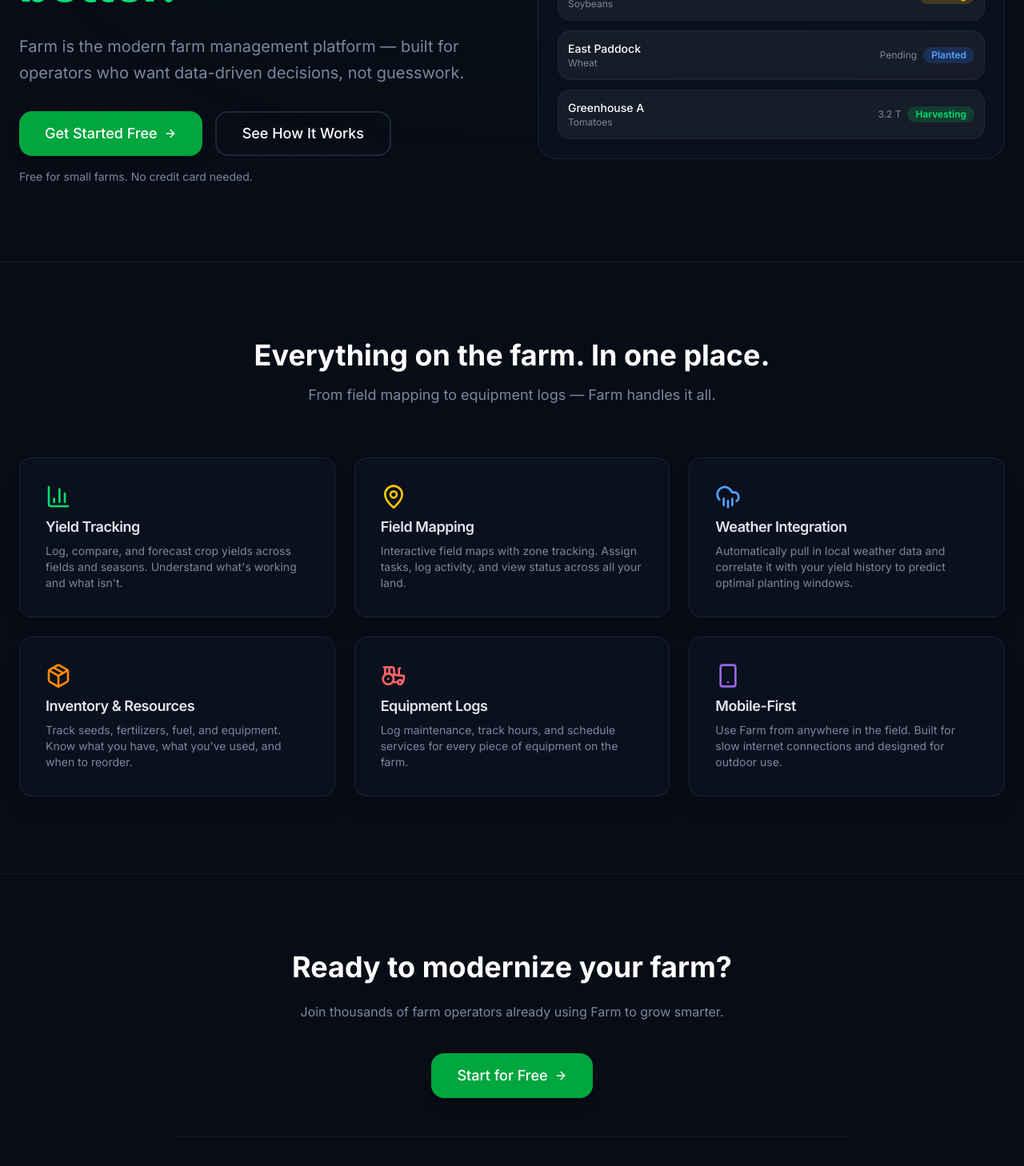
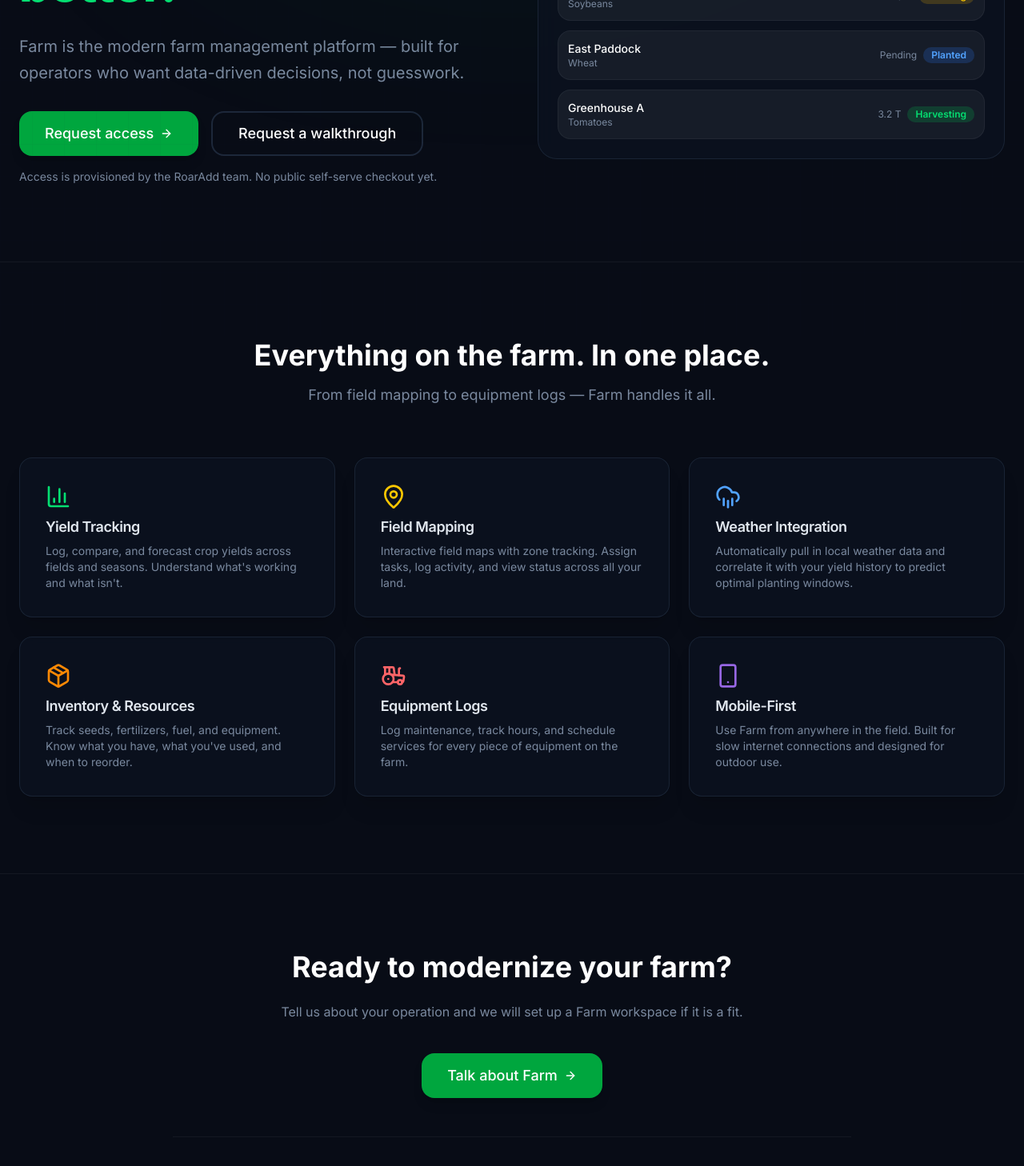
Before and after one commit to RoaraddTrackit-cloud/Roaradd-Services, a React (Vite) app in the folder website/: page /farm in a window 1280 px wide. Shown: the part 380-1838 px from the top of the page at 80% size. Built offline with nearby package versions, Linux system fonts and the light colour scheme; a web font is replaced by a local one.

Commit message:
fix(website): Farm and Trackit CTAs now open Contact with intent

```diff
--- a/website/src/pages/Farm.tsx
+++ b/website/src/pages/Farm.tsx
@@ -21,7 +21,6 @@ export default function Farm() {
       <div className="fixed top-0 left-1/2 -translate-x-1/2 -translate-y-1/2 w-[800px] h-[500px] bg-green-500/10 blur-[140px] rounded-full pointer-events-none" />
 
       <main className="pt-20">
-        {/* HERO */}
         <section className="py-24">
           <div className="max-w-7xl mx-auto px-6 grid lg:grid-cols-2 gap-16 items-center">
             <motion.div initial={{ opacity: 0, x: -30 }} animate={{ opacity: 1, x: 0 }} transition={{ duration: 0.7 }}>
@@ -38,12 +37,16 @@ export default function Farm() {
                 Farm is the modern farm management platform — built for operators who want data-driven decisions, not guesswork.
               </p>
               <div className="flex flex-col sm:flex-row gap-4">
-                <Button size="lg" className="bg-green-600 hover:bg-green-700 text-white gap-2 group">
-                  Get Started Free <ArrowRight className="w-4 h-4 group-hover:translate-x-1 transition-transform" />
+                <Button size="lg" className="bg-green-600 hover:bg-green-700 text-white gap-2 group" asChild>
+                  <Link href="/contact?intent=farm-trial">
+                    Request access <ArrowRight className="w-4 h-4 group-hover:translate-x-1 transition-transform" />
+                  </Link>
                 </Button>
-                <Button size="lg" variant="outline">See How It Works</Button>
+                <Button size="lg" variant="outline" asChild>
+                  <Link href="/contact?intent=farm-demo">Request a walkthrough</Link>
+                </Button>
               </div>
-              <p className="mt-4 text-sm text-muted-foreground">Free for small farms. No credit card needed.</p>
+              <p className="mt-4 text-sm text-muted-foreground">Access is provisioned by the RoarAdd team. No public self-serve checkout yet.</p>
             </motion.div>
 
             <motion.div initial={{ opacity: 0, scale: 0.95 }} animate={{ opacity: 1, scale: 1 }} transition={{ duration: 0.8, delay: 0.2 }}>
@@ -76,7 +79,6 @@ export default function Farm() {
           </div>
         </section>
 
-        {/* FEATURES */}
         <section className="py-24 border-t border-white/5">
           <div className="max-w-7xl mx-auto px-6">
             <div className="text-center mb-16">
@@ -99,13 +101,14 @@ export default function Farm() {
           </div>
         </section>
 
-        {/* CTA + CROSS-LINK */}
         <section className="py-24 border-t border-white/5">
           <div className="max-w-4xl mx-auto px-6 text-center">
             <h2 className="text-3xl md:text-4xl font-bold mb-6">Ready to modernize your farm?</h2>
-            <p className="text-muted-foreground mb-10">Join thousands of farm operators already using Farm to grow smarter.</p>
-            <Button size="lg" className="bg-green-600 hover:bg-green-700 text-white gap-2">
-              Start for Free <ArrowRight className="w-4 h-4" />
+            <p className="text-muted-foreground mb-10">Tell us about your operation and we will set up a Farm workspace if it is a fit.</p>
+            <Button size="lg" className="bg-green-600 hover:bg-green-700 text-white gap-2" asChild>
+              <Link href="/contact?intent=farm-trial">
+                Talk about Farm <ArrowRight className="w-4 h-4" />
+              </Link>
             </Button>
             <div className="mt-12 pt-8 border-t border-white/5">
               <p className="text-muted-foreground mb-4">Need custom Farm integration for your operation?</p>
```
